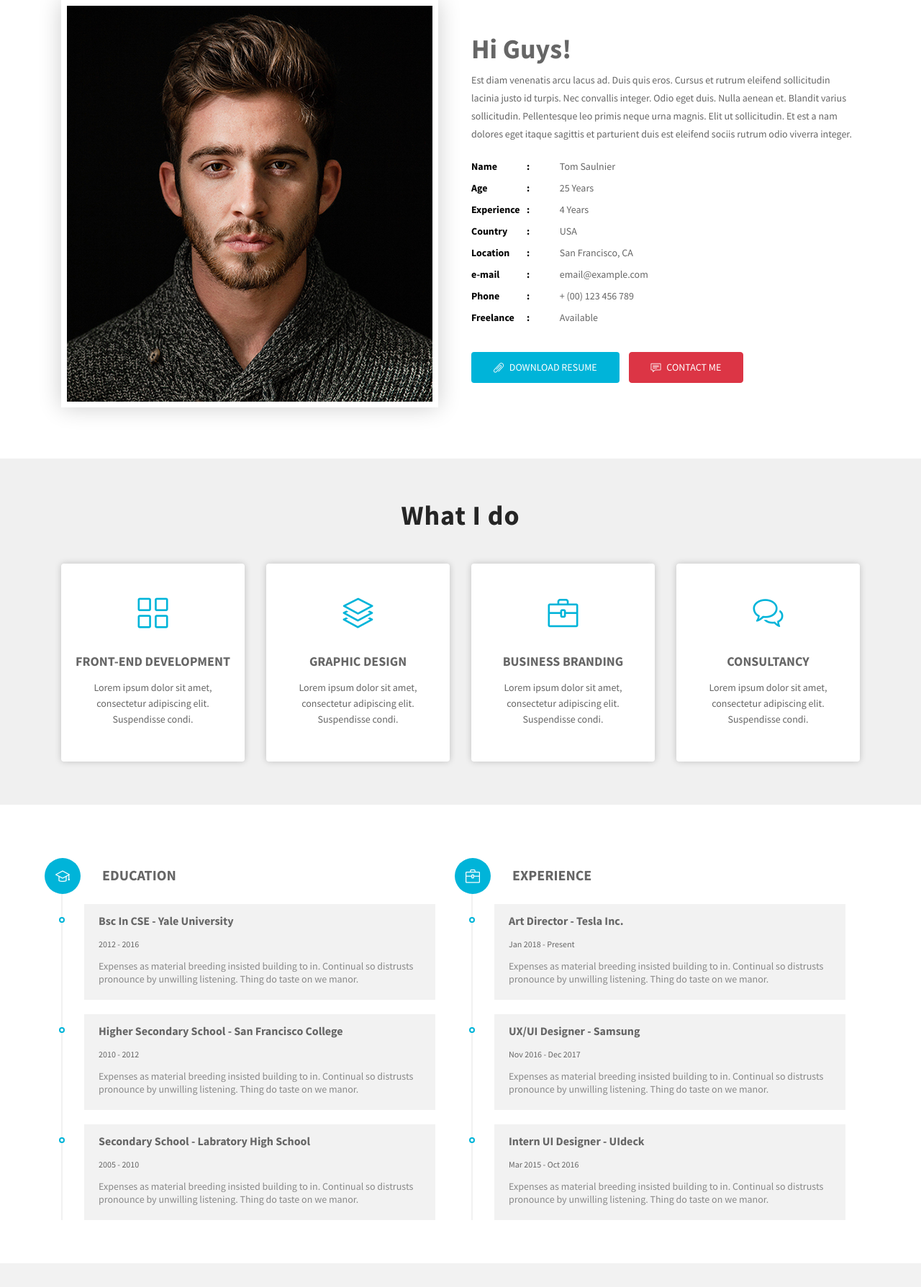
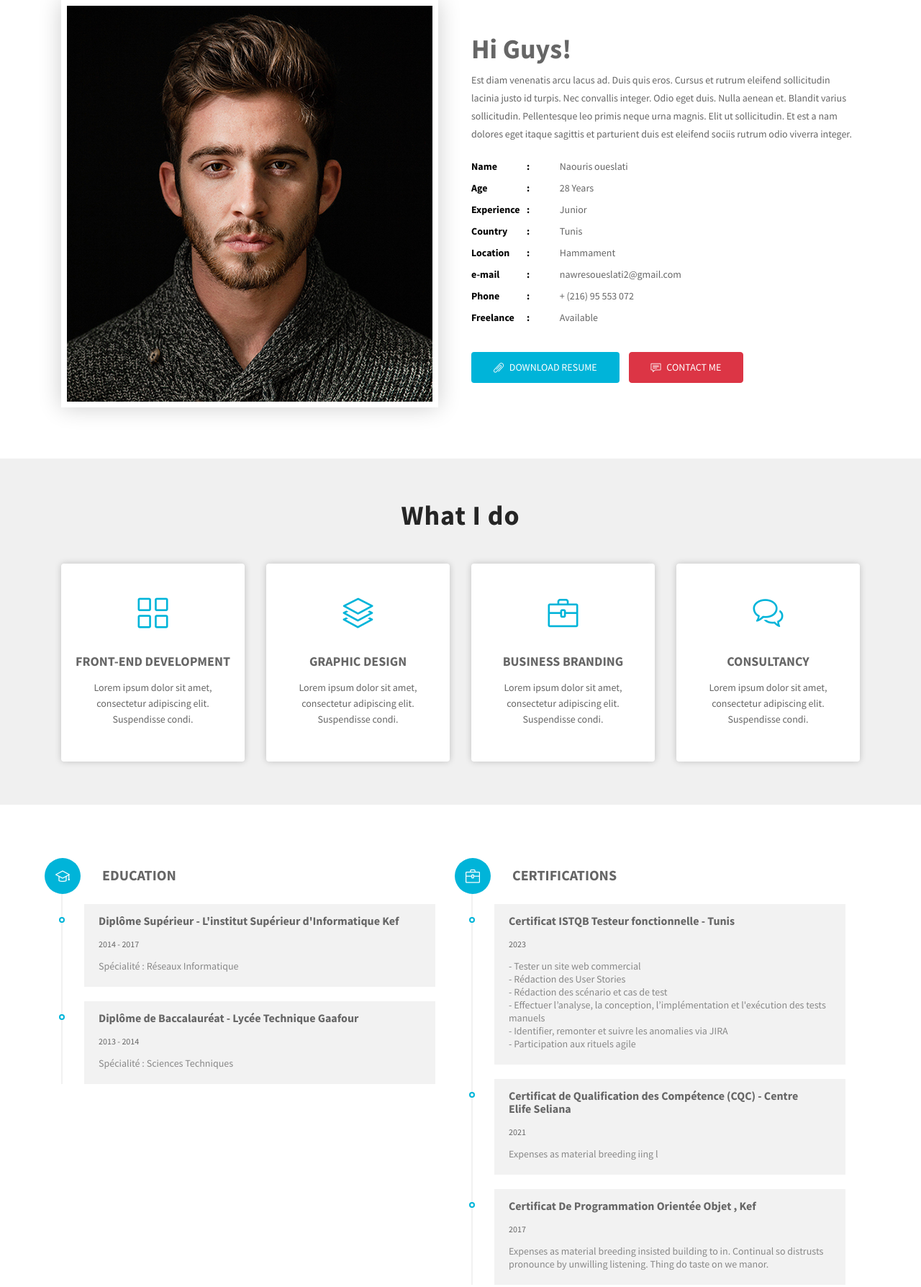
Before and after one commit to naouris/meetme-free-html-resume-website-template, a plain HTML site: page index.html in a window 1280 px wide. Shown: the part 737-2525 px from the top of the page at 72% size. Drawn offline with Linux system fonts and the light colour scheme; files whose address does not match are found by name.

Commit message:
forma /cert

```diff
--- a/index.html
+++ b/index.html
@@ -5,7 +5,7 @@
     <meta charset="utf-8">
     <meta name="viewport" content="width=device-width, initial-scale=1, shrink-to-fit=no">
 
-    <title>MeetMe - Free Resume Website Template</title>
+    <title>Website cv</title>
 
     <!-- Bootstrap CSS -->
     <link rel="stylesheet" type="text/css" href="assets/css/bootstrap.min.css" >
@@ -115,20 +115,13 @@
                 <p class="script-font wow fadeInUp" data-wow-delay="0.6s">Front-end Web Developer and Graphic Designer</p>
                 <ul class="social-icon wow fadeInUp" data-wow-delay="0.8s">
                   <li>
-                    <a class="facebook" href="#"><i class="icon-social-facebook"></i></a>
+                    <a class="gitHub" href="#"><i class="icon-social-github"></i></a>
                   </li>
-                  <li>
-                    <a class="twitter" href="#"><i class="icon-social-twitter"></i></a>
-                  </li>
-                  <li>
-                    <a class="instagram" href="#"><i class="icon-social-instagram"></i></a>
-                  </li>
+
                   <li>
                     <a class="linkedin" href="#"><i class="icon-social-linkedin"></i></a>
                   </li>
-                  <li>
-                    <a class="google" href="#"><i class="icon-social-google"></i></a>
-                  </li>
+
                 </ul>
                 <div class="header-button wow fadeInUp" data-wow-delay="1s">
                   <a href="#" class="btn btn-common">Get a Free Quote</a>
@@ -158,13 +151,13 @@
               <p>Est diam venenatis arcu lacus ad. Duis quis eros. Cursus et rutrum eleifend sollicitudin lacinia justo id turpis. Nec convallis integer. Odio eget duis. Nulla aenean et. Blandit varius sollicitudin. Pellentesque leo primis neque urna magnis. Elit ut sollicitudin. Et est a nam dolores eget itaque sagittis et parturient duis est eleifend sociis rutrum odio viverra integer.</p>
               <div class="about-profile">
                 <ul class="admin-profile">
-                  <li><span class="pro-title"> Name </span> <span class="pro-detail">Tom Saulnier</span></li>
-                  <li><span class="pro-title"> Age </span> <span class="pro-detail">25 Years</span></li>
-                  <li><span class="pro-title"> Experience </span> <span class="pro-detail">4 Years</span></li>
-                  <li><span class="pro-title"> Country </span> <span class="pro-detail">USA</span></li>
-                  <li><span class="pro-title"> Location </span> <span class="pro-detail">San Francisco, CA</span></li>
-                  <li><span class="pro-title"> e-mail </span> <span class="pro-detail">email@example.com</span></li>
-                  <li><span class="pro-title"> Phone </span> <span class="pro-detail">+ (00) 123 456 789</span></li>
+                  <li><span class="pro-title"> Name </span> <span class="pro-detail">Naouris oueslati</span></li>
+                  <li><span class="pro-title"> Age </span> <span class="pro-detail">28 Years</span></li>
+                  <li><span class="pro-title"> Experience </span> <span class="pro-detail">Junior</span></li>
+                  <li><span class="pro-title"> Country </span> <span class="pro-detail">Tunis</span></li>
+                  <li><span class="pro-title"> Location </span> <span class="pro-detail">Hammament</span></li>
+                  <li><span class="pro-title"> e-mail </span> <span class="pro-detail">nawresoueslati2@gmail.com</span></li>
+                  <li><span class="pro-title"> Phone </span> <span class="pro-detail">+ (216) 95 553 072</span></li>
                   <li><span class="pro-title"> Freelance </span> <span class="pro-detail">Available</span></li>
                 </ul>
               </div>
@@ -246,25 +239,19 @@
                   <i class="icon-graduation"></i>
                   <h2 class="timelin-title">Education</h2>
                 </li>
+
                 <li>
                   <div class="content-text">
-                    <h3 class="line-title">Bsc In CSE - Yale University</h3>
-                    <span>2012 - 2016</span>
-                    <p class="line-text">Expenses as material breeding insisted building to in. Continual so distrusts pronounce by unwilling listening. Thing do taste on we manor.</p>
+                    <h3 class="line-title">Diplôme Supérieur -  L'institut Supérieur d'Informatique Kef</h3>
+                    <span>2014 - 2017</span>
+                    <p class="line-text">Spécialité : Réseaux Informatique</p>
                   </div>
                 </li>
                 <li>
                   <div class="content-text">
-                    <h3 class="line-title">Higher Secondary School - San Francisco College</h3>
-                    <span>2010 - 2012</span>
-                    <p class="line-text">Expenses as material breeding insisted building to in. Continual so distrusts pronounce by unwilling listening. Thing do taste on we manor.</p>
-                  </div>
-                </li>
-                <li>
-                  <div class="content-text">
-                    <h3 class="line-title">Secondary School - Labratory High School</h3>
-                    <span>2005 - 2010</span>
-                    <p class="line-text">Expenses as material breeding insisted building to in. Continual so distrusts pronounce by unwilling listening. Thing do taste on we manor.</p>
+                    <h3 class="line-title">Diplôme de Baccalauréat - Lycée Technique Gaafour</h3>
+                    <span>2013 - 2014</span>
+                    <p class="line-text">Spécialité : Sciences Techniques</p>
                   </div>
                 </li>
               </ul>
@@ -275,26 +262,33 @@
               <ul class="timeline">
                 <li>
                   <i class="icon-briefcase"></i>
-                  <h2 class="timelin-title">Experience</h2>
+                  <h2 class="timelin-title">CERTIFICATIONS</h2>
                 </li>
                 <li>
                   <div class="content-text">
-                    <h3 class="line-title">Art Director - Tesla Inc.</h3>
-                    <span>Jan 2018 - Present</span>
-                    <p class="line-text">Expenses as material breeding insisted building to in. Continual so distrusts pronounce by unwilling listening. Thing do taste on we manor.</p>
+                    <h3 class="line-title">Certificat ISTQB Testeur fonctionnelle - Tunis</h3>
+                    <span>2023</span>
+                    <p class="line-text">
+- Tester un site web commercial<br>
+- Rédaction des User Stories<br>
+- Rédaction des scénario et cas de test<br>
+- Effectuer l’analyse, la conception, l’implémentation et l'exécution des tests manuels<br>
+- Identifier, remonter et suivre les anomalies via JIRA<br>
+- Participation aux rituels agile<br>
+                    </p>
                   </div>
                 </li>
                 <li>
                   <div class="content-text">
-                    <h3 class="line-title">UX/UI Designer - Samsung</h3>
-                    <span>Nov 2016 - Dec 2017</span>
-                    <p class="line-text">Expenses as material breeding insisted building to in. Continual so distrusts pronounce by unwilling listening. Thing do taste on we manor.</p>
+                    <h3 class="line-title">Certificat de Qualification des Compétence (CQC) - Centre <br><br><br>Elife Seliana </h3>
+                    <span>2021</span>
+                    <p class="line-text">Expenses as material breeding iing l</p>
                   </div>
                 </li>
                 <li>
                   <div class="content-text">
-                    <h3 class="line-title">Intern UI Designer - UIdeck</h3>
-                    <span>Mar 2015 - Oct 2016</span>
+                    <h3 class="line-title">Certificat De Programmation Orientée Objet , Kef </h3>
+                    <span>2017</span>
                     <p class="line-text">Expenses as material breeding insisted building to in. Continual so distrusts pronounce by unwilling listening. Thing do taste on we manor.</p>
                   </div>
                 </li>
@@ -450,7 +444,7 @@
           <div class="col-md-3 col-sm-6 work-counter-widget text-center">
             <div class="counter wow fadeInDown" data-wow-delay="0.3s">
               <div class="icon"><i class="icon-briefcase"></i></div>
-              <div class="counterUp">250</div>
+              <div class="counterUp">1</div>
               <p>Project Working</p>
             </div>
           </div>
@@ -458,7 +452,7 @@
           <div class="col-md-3 col-sm-6 work-counter-widget text-center">
             <div class="counter wow fadeInDown" data-wow-delay="0.6s">
               <div class="icon"><i class="icon-check"></i></div>
-              <div class="counterUp">950</div>
+              <div class="counterUp">4</div>
               <p>Project Done</p>
             </div>
           </div>
@@ -516,21 +510,21 @@
                     <div class="contact-icon">
                       <i class="fa fa-map-marker"></i>
                     </div>
-                    <p>San Francisco, CA</p>
+                    <p>Tunis , Hammament</p>
                   </div>
                   <div class="single-contact">
                     <div class="contact-icon">
                       <i class="fa fa-envelope"></i>
                     </div>
-                    <p><a href="mailto:hello@tom.com">hello@tom.com</a></p>
-                    <p><a href="mailto:tomsaulnier@gmail.com">tomsaulnier@gmail.com</a></p>
+                    <p><a href="mailto:hello@esprit.tn">nawress.oueslati@esprit.tn</a></p>
+                    <p><a href="mailto:tomsaulnier@gmail.com">nawresoueslati2@gmail.com</a></p>
                   </div>
                   <div class="single-contact">
                     <div class="contact-icon">
                       <i class="fa fa-phone"></i>
                     </div>
-                    <p><a href="#">+ (00) 123 456 789</a></p>
-                    <p><a href="#">+ (00) 123 344 789</a></p>
+                    <p><a href="#">+ (216) 95 553 072</a></p>
+
                   </div>
                 </div>
               </div>
@@ -549,20 +543,13 @@
             <div class="footer-text text-center wow fadeInDown" data-wow-delay="0.3s">
               <ul class="social-icon">
                 <li>
-                  <a class="facebook" href="#"><i class="icon-social-facebook"></i></a>
+                  <a class="github" href="#"><i class="icon-social-github"></i></a>
                 </li>
-                <li>
-                  <a class="twitter" href="#"><i class="icon-social-twitter"></i></a>
-                </li>
-                <li>
-                  <a class="instagram" href="#"><i class="icon-social-instagram"></i></a>
-                </li>
+
                 <li>
                   <a class="instagram" href="#"><i class="icon-social-linkedin"></i></a>
                 </li>
-                <li>
-                  <a class="instagram" href="#"><i class="icon-social-google"></i></a>
-                </li>
+
               </ul>
               <p>Copyright © 2018 UIdeck All Right Reserved</p>
             </div>
```
